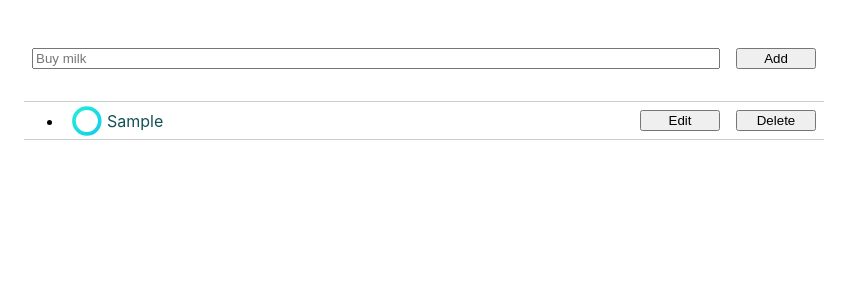
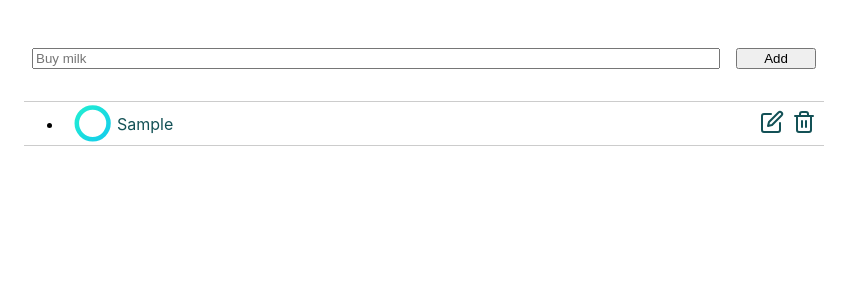
Before and after one commit to sygint/todos, a React (Create React App) app: page / in a window 1280 px wide. Both pictures are taken after typing "Sample" into the empty fields and a click on the button "Add". Shown: the top 300 px of the page, without its empty margins (216-1063 px from the left). Built offline with nearby package versions, Linux system fonts and the light colour scheme; the HTML template or start-up script is replaced by a standard one.

Commit message:
Replace edit and delete with icons

```diff
--- a/package.json
+++ b/package.json
@@ -14,6 +14,7 @@
     "nanoid": "^3.3.1",
     "react": "^17.0.2",
     "react-dom": "^17.0.2",
+    "react-feather": "^2.0.9",
     "react-scripts": "5.0.0",
     "sass": "^1.49.9",
     "styled-components": "^5.3.3",
--- a/src/components/TaskList/Task.tsx
+++ b/src/components/TaskList/Task.tsx
@@ -1,7 +1,8 @@
 import { ReactNode } from "react";
+import { Edit, Trash2 } from "react-feather";
 
 import CheckboxField from "../shared/CheckboxField";
-import { Button } from "../shared/styles";
+import { IconButton, SROnly } from "../shared/styles";
 import { TaskContainer } from "./styles";
 
 type TaskObject = {
@@ -40,12 +41,12 @@ function Task({
         onChange={handleChange}
         checkbox={checkbox}
       />
-      <Button className="button" onClick={() => onShowEdit(id)}>
-        Edit
-      </Button>
-      <Button className="button is-danger" onClick={() => onDelete(id)}>
-        Delete
-      </Button>
+      <IconButton onClick={() => onShowEdit(id)}>
+        <Edit color="#135156" /> <SROnly>Edit</SROnly>
+      </IconButton>
+      <IconButton onClick={() => onDelete(id)}>
+        <Trash2 color="#135156" /> <SROnly>Delete</SROnly>
+      </IconButton>
     </TaskContainer>
   );
 }
--- a/src/components/TaskList/styles.ts
+++ b/src/components/TaskList/styles.ts
@@ -3,8 +3,8 @@ import styled from "styled-components";
 export const TaskContainer = styled.div`
   position: relative;
   display: grid;
-  grid-template-columns: auto 5rem 5rem;
-  gap: 1rem;
+  grid-template-columns: auto min-content min-content;
+  gap: 0.5rem;
   align-items: center;
 `;
 
--- a/src/components/shared/styles.ts
+++ b/src/components/shared/styles.ts
@@ -12,6 +12,12 @@ export const Form = styled.form`
 `;
 
 export const Button = styled.button``;
+export const IconButton = styled.button`
+  border: 0;
+  padding: 0;
+  background: none;
+  cursor: pointer;
+`;
 
 export const Label = styled.label`
   ${(props: { srOnly?: boolean }) => props.srOnly && srOnly}
@@ -20,3 +26,7 @@ export const Label = styled.label`
 export const Checkbox = styled.input``;
 
 export const Input = styled.input``;
+
+export const SROnly = styled.span`
+  ${srOnly}
+`;
--- a/src/index.scss
+++ b/src/index.scss
@@ -45,7 +45,7 @@ $duration2: 0.875s;
 }
 
 .todo__text {
-  margin-left: 35px;
+  margin-left: 45px;
   color: saturate(#1b4a4e, 15%);
   transition: all $duration / 2 linear $duration / 2;
 }
```
Also changed, not shown: 1 other file (tests, documents, lock files or other folders).
